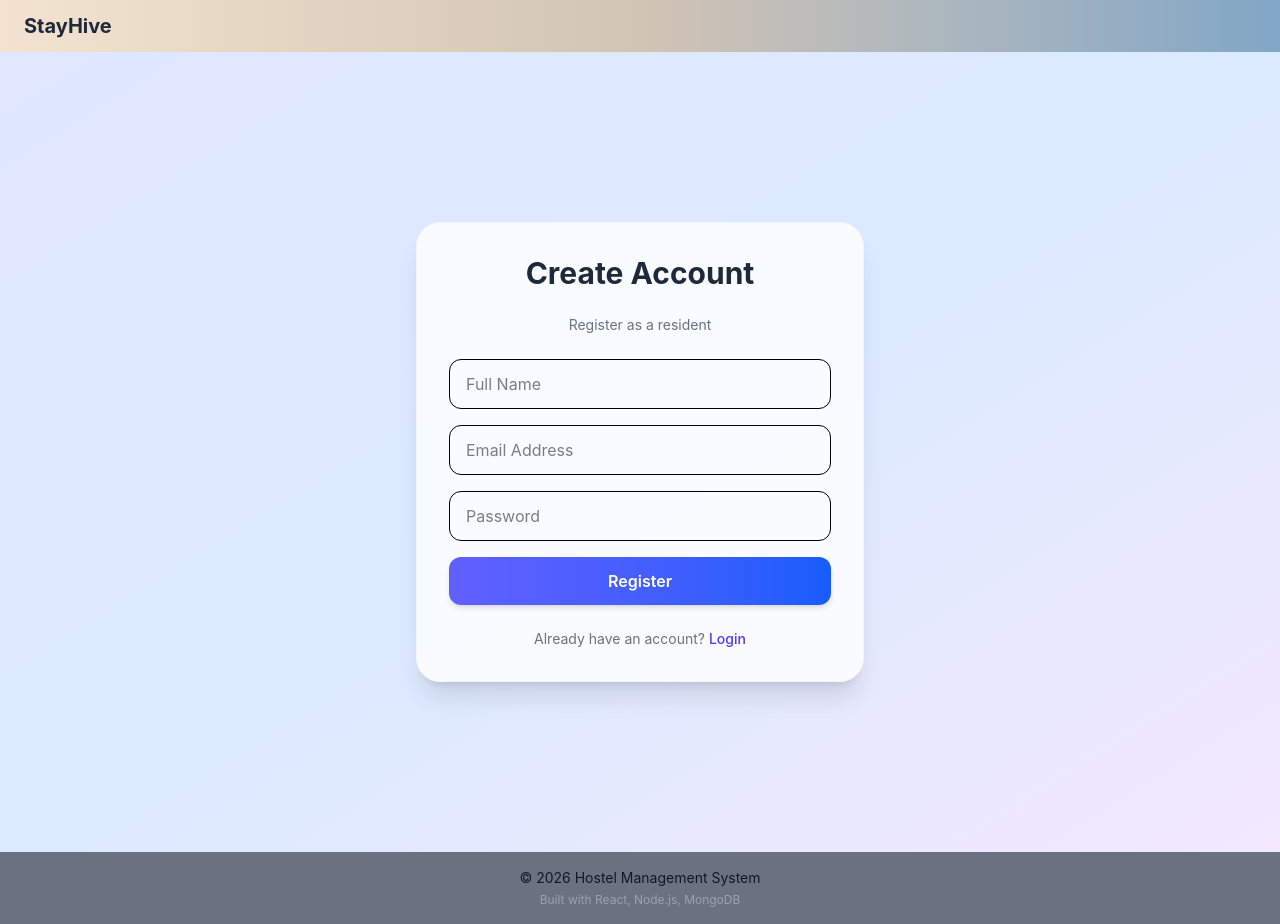
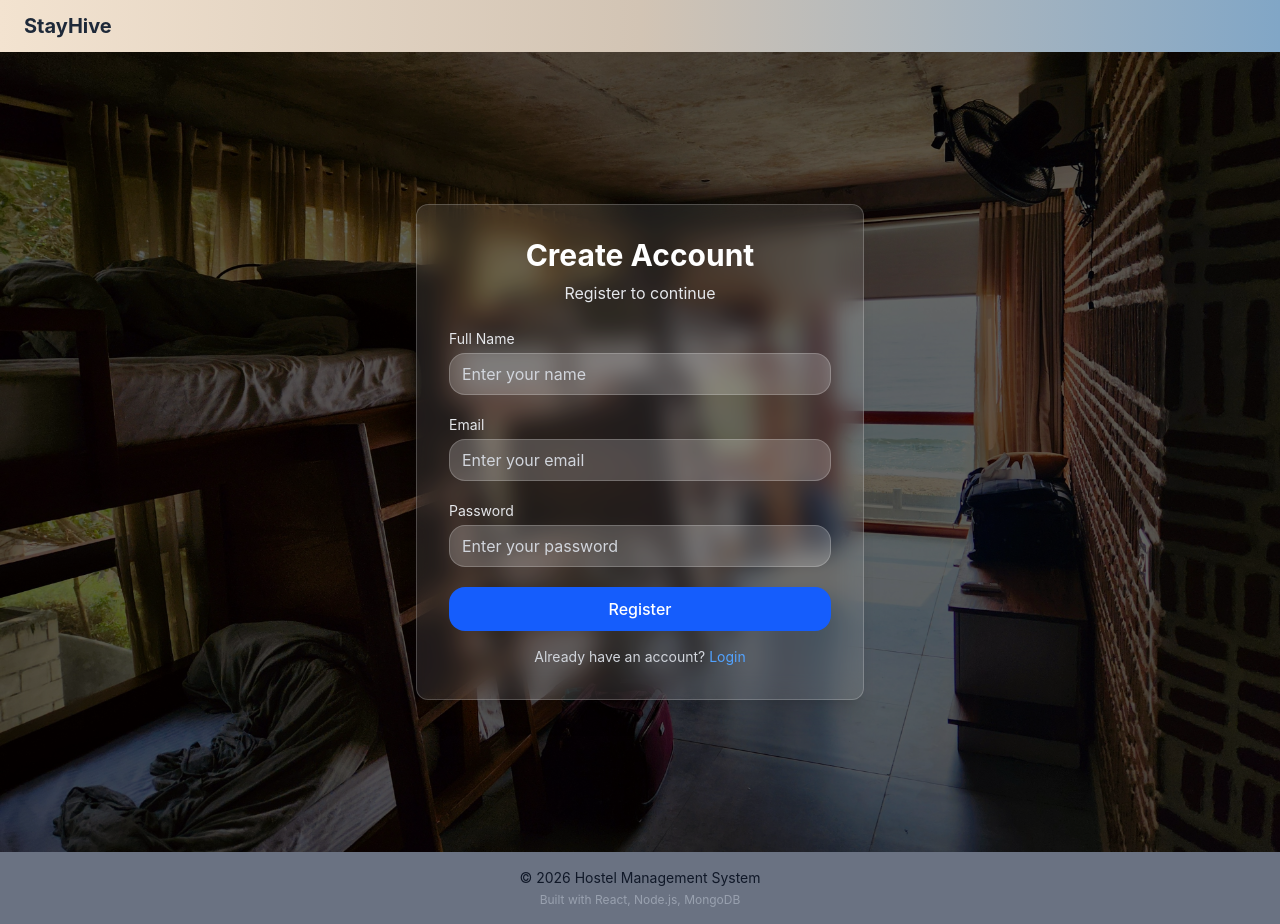
Before and after one commit to anantharjun672001-a11y/HostelFrontend, a React (Vite) app: page /register in a window 1280 px wide. Built offline with nearby package versions, Linux system fonts and the light colour scheme.

Commit message:
register page updated

```diff
--- a/src/pages/Home.jsx
+++ b/src/pages/Home.jsx
@@ -37,6 +37,13 @@ const Home = () => {
               className="bg-blue-600 hover:bg-blue-700 px-6 py-3 rounded-lg font-medium transition"
             >
               Login
+            </Link>
+
+            <Link
+              to="/register"
+              className="bg-blue-300 hover:bg-blue-500 px-6 py-3 rounded-lg font-medium transition"
+            >
+              Register
             </Link>
           </div>
         </div>
--- a/src/pages/Register.jsx
+++ b/src/pages/Register.jsx
@@ -1,7 +1,8 @@
 import { useState } from "react";
 import axios from "axios";
 import { toast } from "react-toastify";
-import { useNavigate } from "react-router-dom";
+import { useNavigate, Link } from "react-router-dom";
+import bgImage from "../assets/hostel.jpg";
 
 const Register = () => {
 
@@ -23,7 +24,6 @@ const Register = () => {
     e.preventDefault();
 
     try {
-
       setLoading(true);
 
       await axios.post(
@@ -31,14 +31,11 @@ const Register = () => {
         form
       );
 
-      toast.success("Account created successfully ");
-
+      toast.success("Account created successfully");
       navigate("/login");
 
     } catch (error) {
-
       toast.error(error.response?.data?.message || "Registration failed");
-
     } finally {
       setLoading(false);
     }
@@ -46,74 +43,104 @@ const Register = () => {
 
   return (
 
-    <div className="min-h-screen flex items-center justify-center bg-gradient-to-br from-indigo-100 via-blue-100 to-purple-100 p-4">
+    <div className="relative min-h-screen w-full">
 
-      <div className="w-full max-w-md bg-white/80 backdrop-blur-md rounded-3xl shadow-xl p-8 space-y-6 border border-gray-100">
 
-        <h2 className="text-3xl font-bold text-center text-gray-800">
+      <img
+        src={bgImage}
+        alt="bg"
+        className="absolute inset-0 w-full h-full object-cover"
+      />
+
+
+      <div className="absolute inset-0 bg-black/60"></div>
+
+
+      <div className="relative z-10 flex items-center justify-center min-h-screen px-4">
+
+        <div className="w-full max-w-md bg-white/10 backdrop-blur-md border border-white/20 rounded-xl p-8 shadow-xl">
+
+          <h1 className="text-3xl font-bold text-center text-white mb-2">
             Create Account
-        </h2>
+          </h1>
 
-        <p className="text-center text-gray-500 text-sm">
-          Register as a resident
+          <p className="text-center text-gray-200 mb-6">
+            Register to continue
           </p>
 
-        <form onSubmit={handleSubmit} className="space-y-4">
+          <form onSubmit={handleSubmit} className="space-y-5">
+
+            <div>
+              <label className="block mb-1 text-sm text-gray-200">
+                Full Name
+              </label>
 
               <input
                 type="text"
                 name="name"
-            placeholder="Full Name"
+                placeholder="Enter your name"
                 value={form.name}
                 onChange={handleChange}
                 required
-            className="w-full px-4 py-3 rounded-xl border focus:ring-2 focus:ring-indigo-400 outline-none transition"
+                className="w-full bg-white/20 text-white placeholder-gray-300 border border-white/20 rounded-lg px-3 py-2 focus:ring-2 focus:ring-blue-500 focus:outline-none"
               />
+            </div>
+
+            <div>
+              <label className="block mb-1 text-sm text-gray-200">
+                Email
+              </label>
 
               <input
                 type="email"
                 name="email"
-            placeholder="Email Address"
+                placeholder="Enter your email"
                 value={form.email}
                 onChange={handleChange}
                 required
-            className="w-full px-4 py-3 rounded-xl border focus:ring-2 focus:ring-indigo-400 outline-none transition"
+                className="w-full bg-white/20 text-white placeholder-gray-300 border border-white/20 rounded-lg px-3 py-2 focus:ring-2 focus:ring-blue-500 focus:outline-none"
               />
+            </div>
+
+            <div>
+              <label className="block mb-1 text-sm text-gray-200">
+                Password
+              </label>
 
               <input
                 type="password"
                 name="password"
-            placeholder="Password"
+                placeholder="Enter your password"
                 value={form.password}
                 onChange={handleChange}
                 required
-            className="w-full px-4 py-3 rounded-xl border focus:ring-2 focus:ring-indigo-400 outline-none transition"
+                className="w-full bg-white/20 text-white placeholder-gray-300 border border-white/20 rounded-lg px-3 py-2 focus:ring-2 focus:ring-blue-500 focus:outline-none"
               />
+            </div>
 
             <button
               type="submit"
               disabled={loading}
-            className="w-full py-3 rounded-xl text-white font-semibold bg-gradient-to-r from-indigo-500 to-blue-600 hover:from-indigo-600 hover:to-blue-700 transition duration-300 shadow-md hover:shadow-lg transform hover:scale-[1.02] active:scale-95 disabled:opacity-50"
+              className="w-full bg-blue-600 hover:bg-blue-700 transition text-white font-medium py-2.5 rounded-lg flex justify-center items-center gap-2"
             >
+              {loading && (
+                <div className="w-4 h-4 border-2 border-white border-t-transparent rounded-full animate-spin"></div>
+              )}
               {loading ? "Creating..." : "Register"}
             </button>
 
           </form>
 
-        <p className="text-sm text-center text-gray-500">
+          <p className="text-center text-gray-300 mt-4 text-sm">
             Already have an account?{" "}
-          <span
-            onClick={() => navigate("/login")}
-            className="text-indigo-600 cursor-pointer hover:underline font-medium"
-          >
+            <Link to="/login" className="text-blue-400 hover:underline">
               Login
-          </span>
+            </Link>
           </p>
 
         </div>
-
       </div>
-
+    </div>
   );
 };
 
```
Lines whose indentation alone changed are shown as unchanged.
